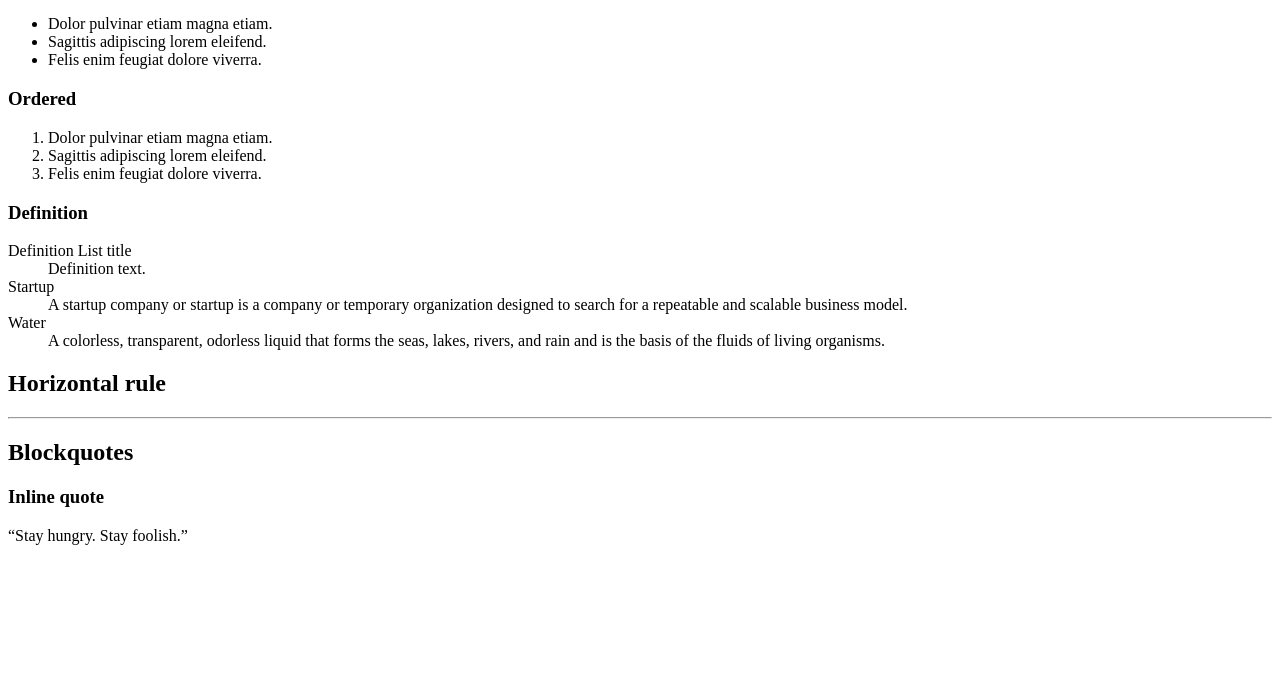
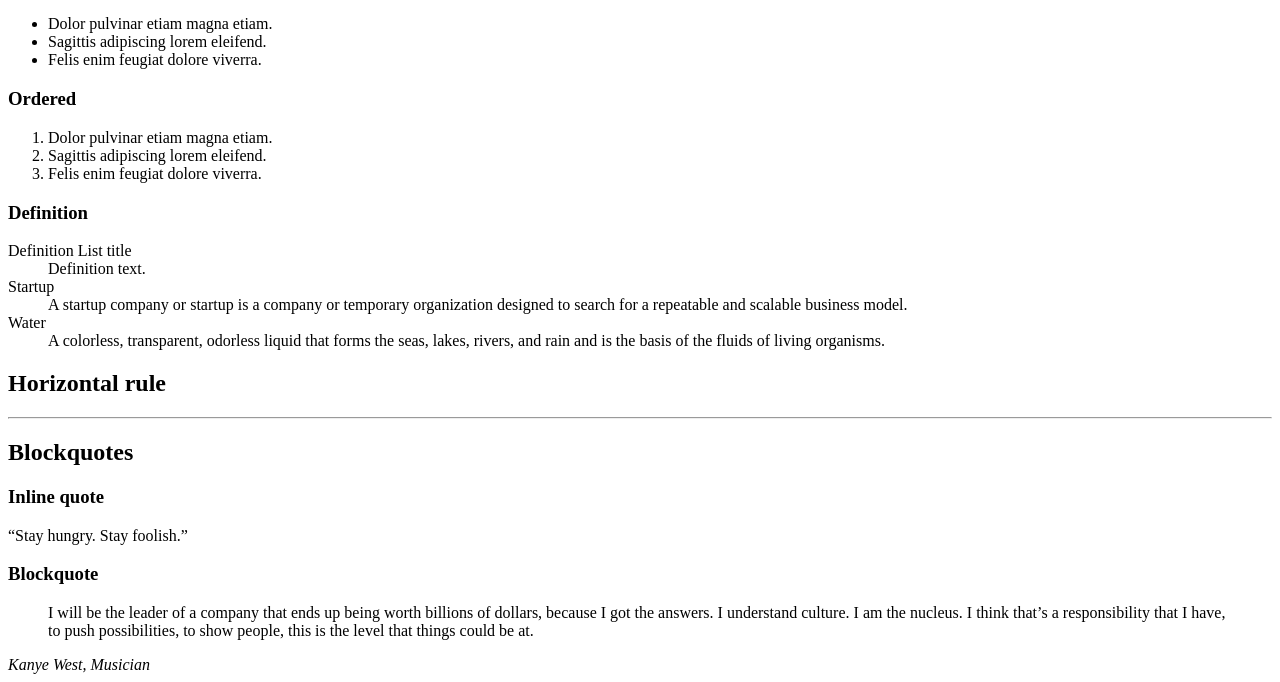
Before and after one commit to Igraziella/alx-frontend, a plain HTML site: page 0x00-html_advanced/30-styleguide.html in a window 1280 px wide. Shown: the part 578-1260 px from the top of the page. Before the commit the page ends 1131 px from the top, so only its background shows below. Drawn offline with Linux system fonts and the light colour scheme.

Commit message:
added blockquote

```diff
--- a/0x00-html_advanced/30-styleguide.html
+++ b/0x00-html_advanced/30-styleguide.html
@@ -86,6 +86,14 @@
                 <h3>Inline quote</h3>
                 <q>Stay hungry. Stay foolish.</q>
             </div>
+            <div>
+                <h3>Blockquote</h3>
+                <blockquote>I will be the leader of a company that ends up being worth
+                    billions of dollars, because I got the answers. I understand culture.
+                    I am the nucleus. I think that’s a responsibility that I have, to push
+                    possibilities, to show people, this is the level that things could be at.</blockquote>
+                <cite>Kanye West, Musician</cite>
+            </div>
         </section>
     </main>
     <footer></footer>
```
